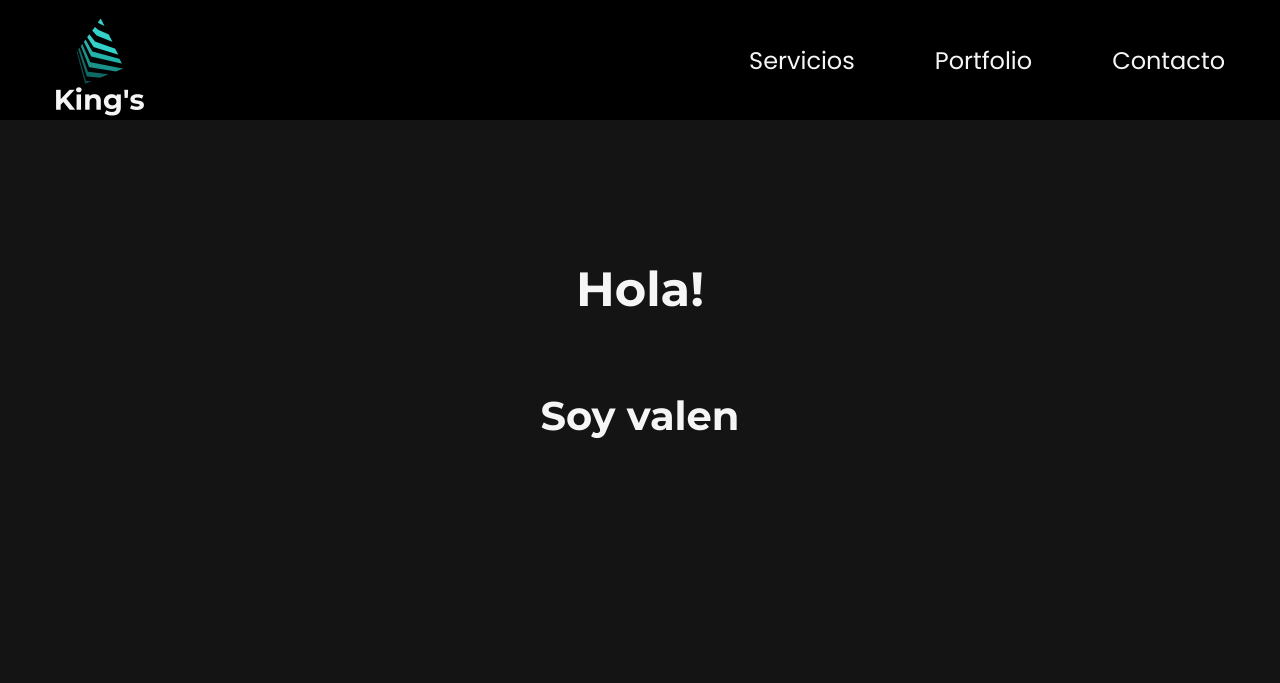
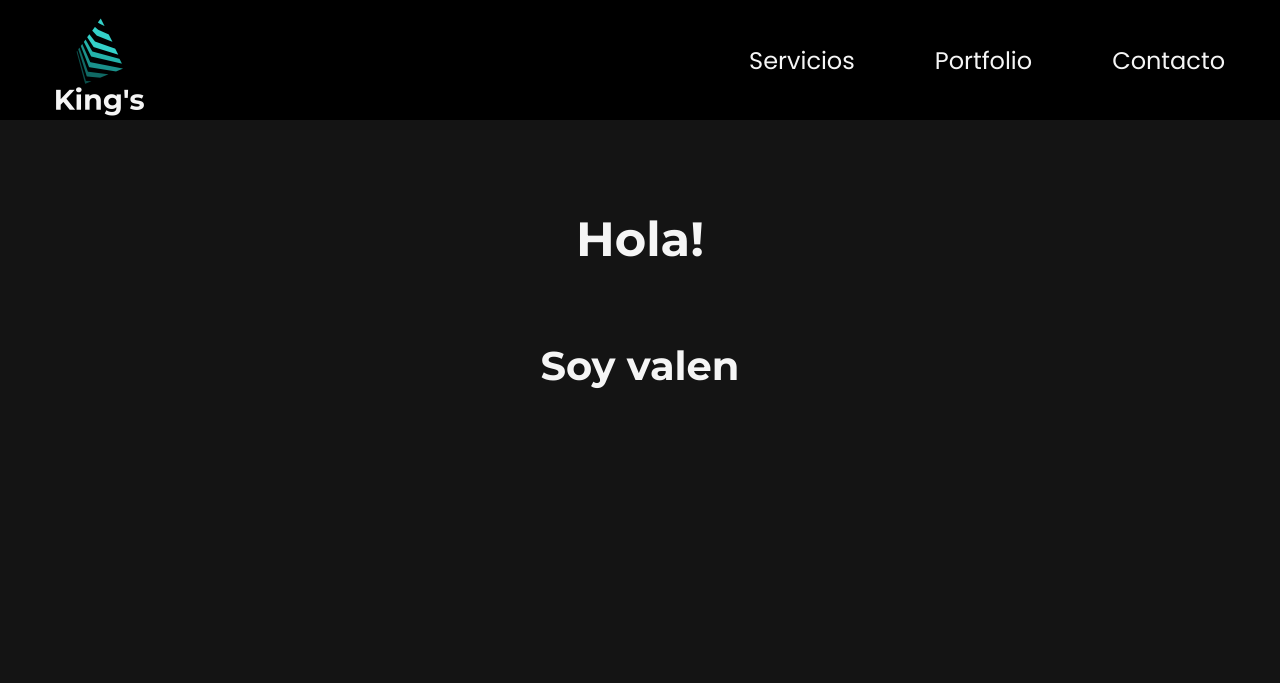
Before and after one commit to valenrey11/desafio-modulo-4, a plain HTML site: page index.html in a window 1280 px wide. Shown: the top 683 px of the page. Drawn offline with Linux system fonts and the light colour scheme; no server answers.

Commit message:
ajuste del welcome

```diff
--- a/styles/index.css
+++ b/styles/index.css
@@ -17,10 +17,12 @@ body {
   background-image: url(../media/fondo-tp-3.jpg);
   background-position: 18%;
   background-size: cover;
+  padding-top: 80px;
 }
 @media (min-width: 960px) {
   .welcome {
     height: calc(100vh - 250px);
+    padding: 50px;
   }
 }
 .welcome__container {
@@ -28,7 +30,6 @@ body {
   display: flex;
   flex-direction: column;
   align-items: center;
-  padding-top: 100px;
 }
 .welcome__title {
   font-family: "Montserrat";
```
